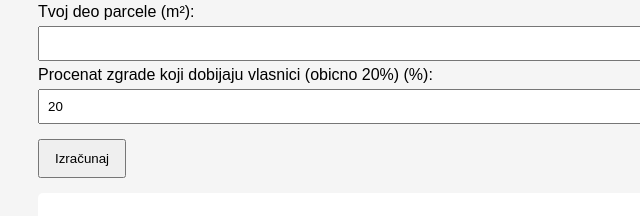
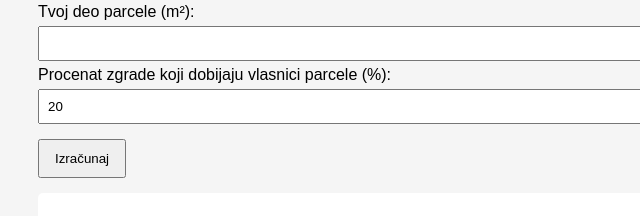
Before and after one commit to grozda-sys/kalkulator, a plain HTML site: page index.html in a window 1280 px wide. Shown: the part 292-508 px from the top of the page, 0-640 px from the left. Drawn offline with Linux system fonts and the light colour scheme.

Commit message:
Update index.html

```diff
--- a/index.html
+++ b/index.html
@@ -25,7 +25,7 @@
 <label>Tvoj deo parcele (m²):</label>
 <input type="number" id="D">
 
-<label>Procenat zgrade koji dobijaju vlasnici (obicno 20%) (%):</label>
+<label>Procenat zgrade koji dobijaju vlasnici parcele (%):</label>
 <input type="number" id="P" value="20">
 
 <button onclick="izracunaj()">Izračunaj</button>
```
